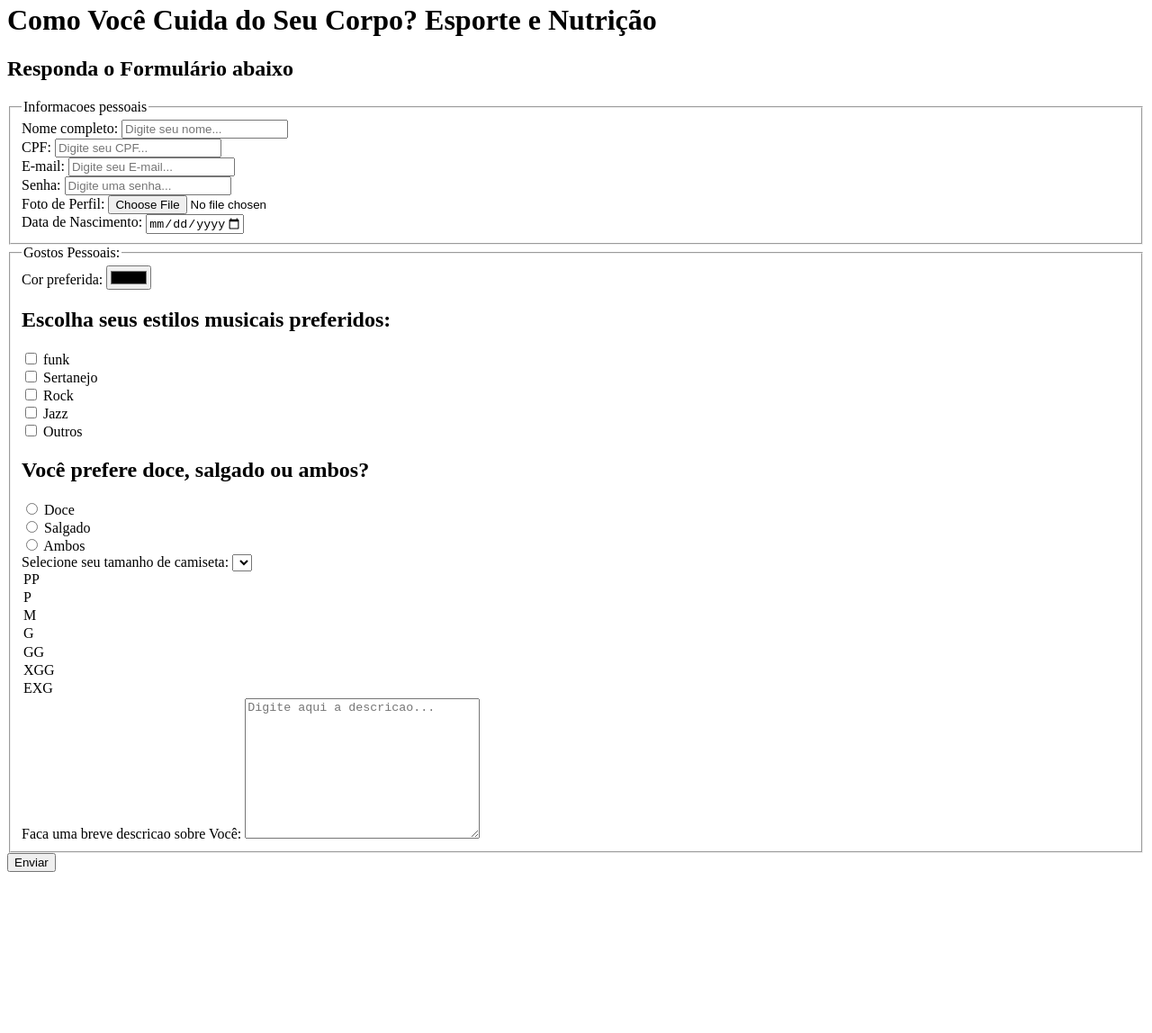
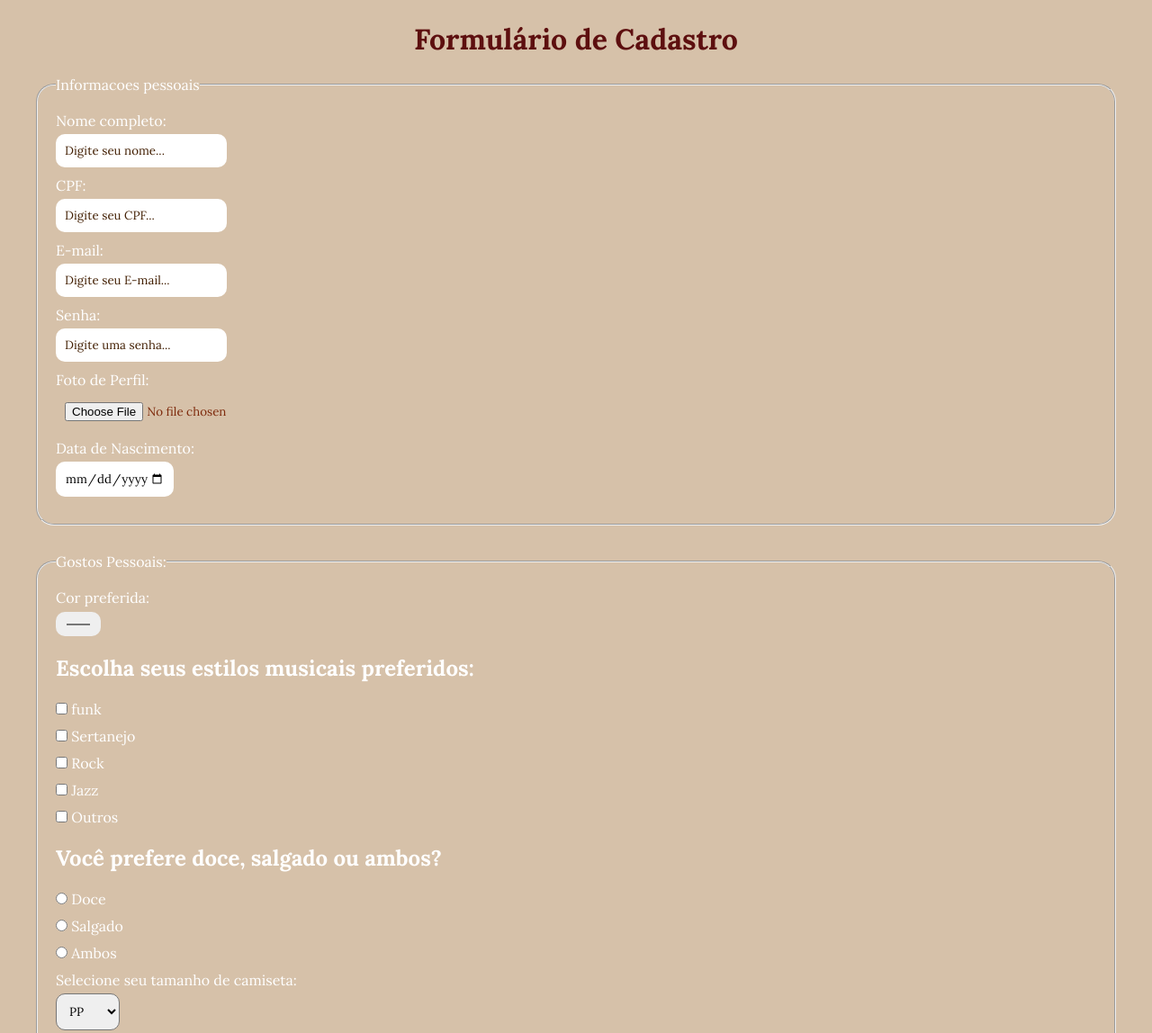
Before and after one commit to Valenbento/Formul-rio, a plain HTML site: page index.html in a window 1280 px wide. Shown: the part 17-1165 px from the top of the page at 90% size. Before the commit the page ends 994 px from the top, so only its background shows below. Drawn offline with Linux system fonts and the light colour scheme.

Commit message:
fim do projeto

```diff
--- a/index.html
+++ b/index.html
@@ -3,12 +3,16 @@
 <head>
     <meta charset="UTF-8">
     <meta name="viewport" content="width=device-width, initial-scale=1.0">
+    <link rel="stylesheet" href="style.css">
+    <link rel="stylesheet" href="<link rel="preconnect" href="https://fonts.googleapis.com">
+<link rel="preconnect" href="https://fonts.gstatic.com" crossorigin>
+<link href="https://fonts.googleapis.com/css2?family=Lora:ital,wght@0,400..700;1,400..700&family=Montserrat:ital,wght@0,100..900;1,100..900&family=Open+Sans:ital,wght@0,300..800;1,300..800&family=Outfit:wght@100..900&family=Tinos:ital,wght@0,400;0,700;1,400;1,700&display=swap" rel="stylesheet">">
     <title>Formulário de Cadastro</title>
 </head>
 <body>
-    <header>
-        <h1>Como Você Cuida do Seu Corpo? Esporte e Nutrição</h1>
-        <h2>Responda o Formulário abaixo</h2>
+    <div id="page">
+        <header>
+        <h1>Formulário de Cadastro</h1>
     </header>
 
     <main>
@@ -97,14 +101,16 @@
                 </div>
                 <div>
                     <label for="tamanho">Selecione seu tamanho de camiseta:</label>
-                    <select name="tamanho" id="tamanho"></select>
-                   <option value="PP">PP</option>
+                    <select name="tamanho" id="tamanho">
+                         <option value="PP">PP</option>
                    <option value="P">P</option>
                    <option value="M">M</option>
                    <option value="G">G</option>
                    <option value="GG">GG</option>
                    <option value="XGG">XGG</option>
                    <option value="EXG">EXG</option>
+                    </select>
+
                 </div>
 
                 <div>
@@ -116,5 +122,6 @@
             <button>Enviar</button>
         </form>
     </main>
+    </div>
 </body>
 </html>
--- /dev/null
+++ b/style.css
@@ -0,0 +1,103 @@
+*{
+    margin: 0;
+    padding: 0;
+    box-sizing: border-box;
+    font-family: lora , serif ;
+}
+
+:root{
+    font-size: 62.5%;
+}
+
+body{
+    font-size: 1.6rem;
+    background-color:  rgb(214, 193, 169);
+    color: #fff;
+    padding-inline: 2rem;
+}
+#page{
+    max-width: 120rem;
+    margin-inline: auto;
+}
+
+header{
+    padding-block: 2rem;
+    text-align: center;
+
+
+}
+
+fieldset{
+    padding: 2rem;
+    margin-bottom: 3rem;
+    border-radius: 2rem;
+}
+input{
+padding: 1rem;
+border-radius: 1rem;
+border: none;
+}
+
+label{
+    display: block;
+    margin-bottom: .5rem;
+}
+
+div{
+    margin-bottom: 1rem;
+}
+
+input:focus,
+input:hover {
+outline: 2px solid oklch(58.037% 0.12866 63.933)
+}
+
+input::placeholder{
+    color:oklch(28.6% 0.066 53.813);
+}
+
+input[type=file]{
+    color: oklch(40.8% 0.123 38.172);
+}
+
+input[type=checkbox],
+input[type=radio]{
+    outline: none;
+}
+
+input + label{
+    display: inline;
+}
+
+h2{
+    margin-block: 2rem;
+}
+
+select,
+textarea{
+    padding: 1rem;
+    border-radius: 1rem;
+    resize: none;
+}
+
+button{
+    padding: 1rem 2rem;
+    margin-bottom: 2rem;
+    background-color:oklch(25.7% 0.09 281.288);
+    border: none;
+    color: #fff;
+    border-radius: 1rem;
+    font-weight: 1rem;
+    font-weight: bold;
+    font-size: 2rem;
+}
+
+button:hover{
+    background-color: azure;
+    cursor: pointer;
+    transition: ease-in-out .4s;
+}
+
+h1{
+    color: rgb(93, 15, 15);
+}
```
